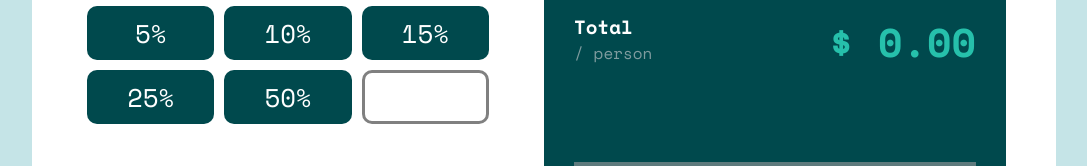
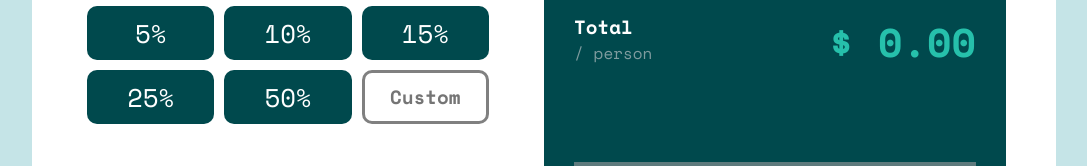
Before and after one commit to Pasindu-Uthum/tip-calculator, a plain HTML site: page index.html in a window 1280 px wide. Shown: the part 317-483 px from the top of the page, without its empty margins (96-1183 px from the left). Drawn offline with nearby package versions, Linux system fonts and the light colour scheme.

Commit message:
Fixed an display errors

```diff
--- a/index.html
+++ b/index.html
@@ -17,7 +17,7 @@
   <main>
     <div class="input-section">
       <label for="bill">Bill<span id="bill-warning">Can't be zero</span></label>
-      <input type="number" name="bill" id="bill" placeholder="$">
+      <input type="text" name="bill" id="bill" placeholder="$">
 
       <p>Select Tip %<span id="tip-warning">Can't be zero</span></p>
       <div class="tip-container">
@@ -37,12 +37,12 @@
           <div class="tip" data-tip="0.5">50%</div>
         </div>
         <div class="tip-padding">
-          <input type="number" class="custom-tip">
+          <input type="text" class="custom-tip" placeholder="Custom">
         </div>
       </div>
 
       <label for="people">No of People <span id="people-warning">Can't be zero</span></label>
-      <input type="number" name="people" id="people" placeholder="$">
+      <input type="text" name="people" id="people" placeholder="$">
       <button id="btn">Test</button>
     </div>
     <div class="display-section">
--- a/style.scss
+++ b/style.scss
@@ -65,8 +65,19 @@ body {
         font-weight: 700;
         border: 3px solid grey;
         outline: none;
+        text-align: right;
+        &::placeholder {
+          text-align: left;
+        }
         &:hover {
           border: 3px solid hsl(172, 67%, 45%);
+        }
+      }
+      .custom-tip {
+        text-align: center;
+        &::placeholder {
+          text-align: center;
+          font-size: 1.2rem;
         }
       }
       p {
```
Also changed, not shown: style.css, 1 other file.
